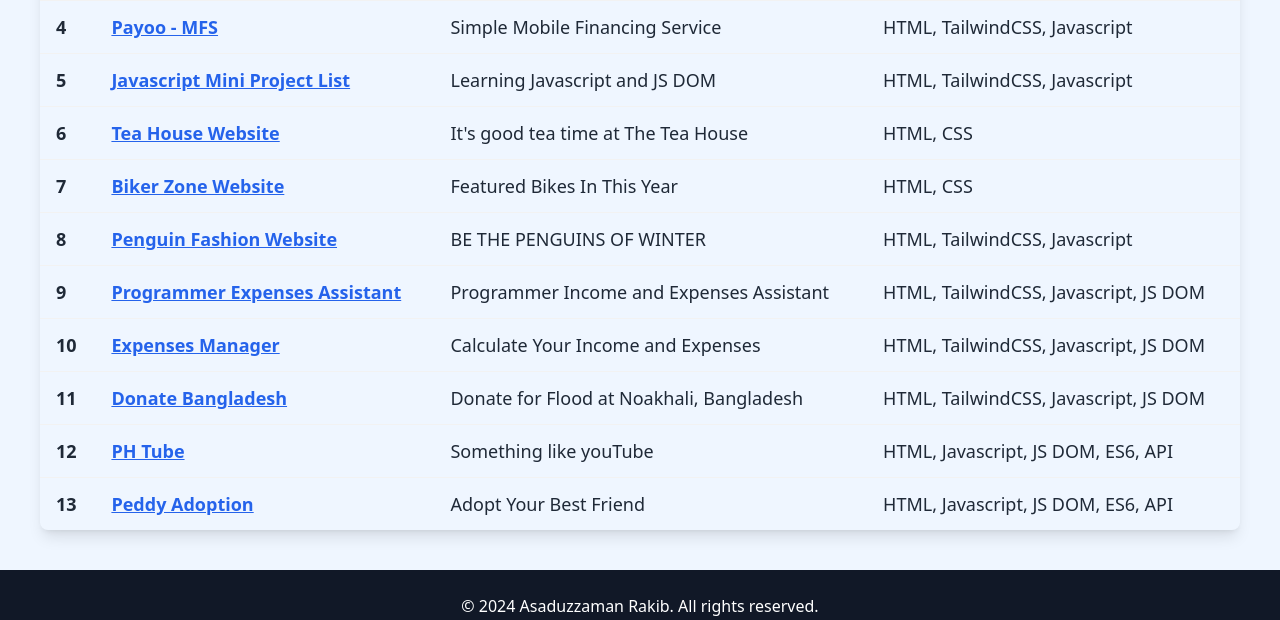
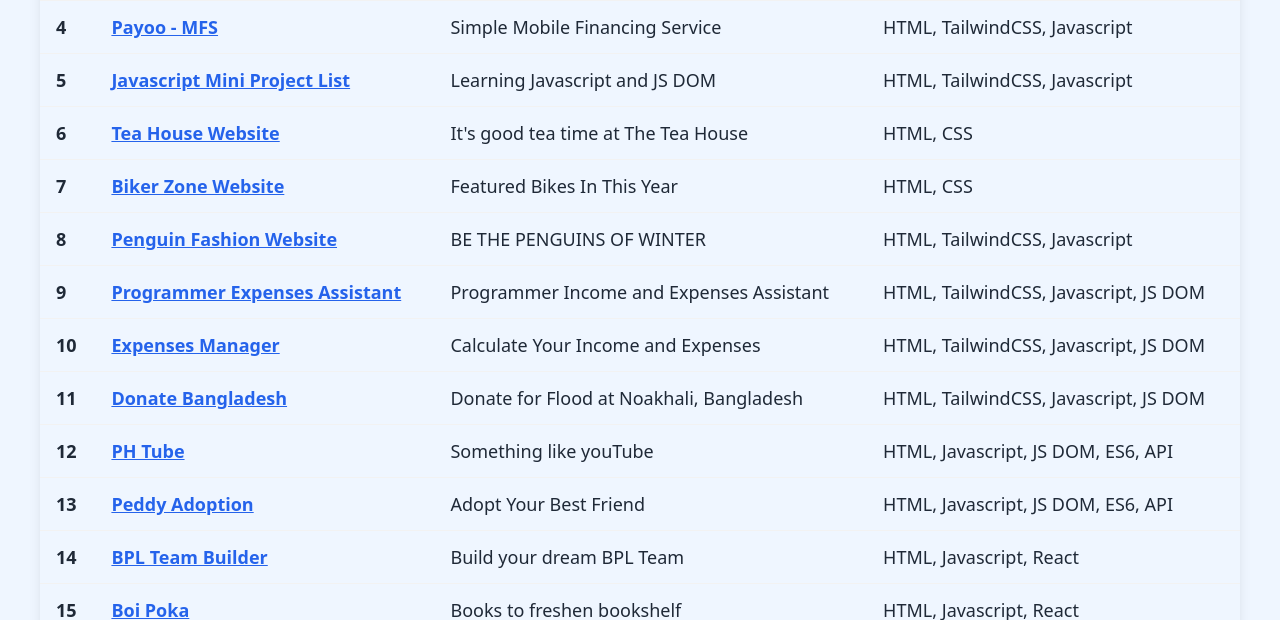
Before and after one commit to mr-asaduzzaman/Project-Showcase, a plain HTML site: page index.html in a window 1280 px wide. Shown: the part 433-1053 px from the top of the page. Drawn offline with nearby package versions, Linux system fonts and the light colour scheme.

Commit message:
New Projects added

```diff
--- a/index.html
+++ b/index.html
@@ -178,6 +178,20 @@
                         <td>Adopt Your Best Friend</td>
                         <td>HTML, Javascript, JS DOM, ES6, API</td>
                     </tr>
+                    <tr class="hover:bg-gray-100">
+                        <th>14</th>
+                        <td><a class="font-bold underline text-blue-600"
+                                href="https://bpl-team-builder.surge.sh/" target="_blank">BPL Team Builder</a></td>
+                        <td>Build your dream BPL Team</td>
+                        <td>HTML, Javascript, React</td>
+                    </tr>
+                    <tr class="hover:bg-gray-100">
+                        <th>15</th>
+                        <td><a class="font-bold underline text-blue-600"
+                                href="https://boipokarakib.surge.sh/" target="_blank">Boi Poka</a></td>
+                        <td>Books to freshen bookshelf</td>
+                        <td>HTML, Javascript, React</td>
+                    </tr>
                 </tbody>
             </table>
         </div>
```
